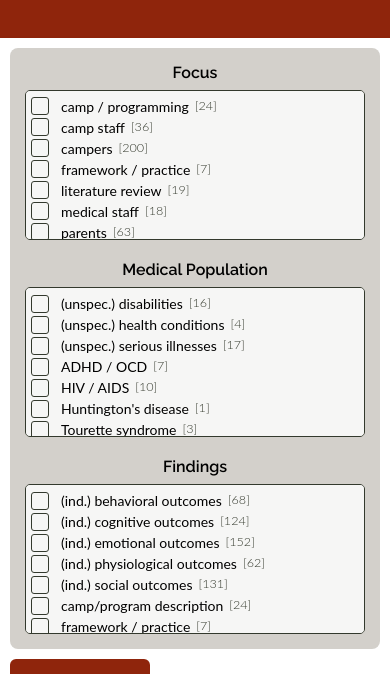
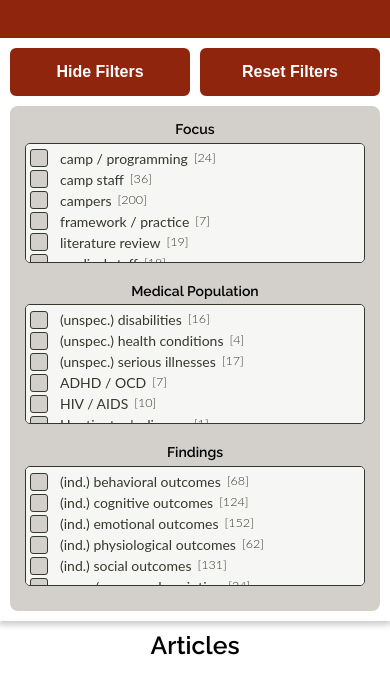
Before and after one commit to jonathangerth/jonathangerth.github.io, a plain HTML site: page database.html in a window 390 px wide. Shown: the part 131-805 px from the top of the page. Drawn offline with Linux system fonts and the light colour scheme.

Commit message:
collapsible filters

```diff
--- a/assets/css/database.css
+++ b/assets/css/database.css
@@ -1,3 +1,8 @@
+
+/*-------------------------------------------------------------------
+  # GENERAL STYLES
+-------------------------------------------------------------------*/
+
 :root {
   --background-color: #ffffff;
   --default-color: black;
@@ -44,10 +49,6 @@
   --nav-font: "Lato", sans-serif;
 }
 
-/*-------------------------------------------------------------------
-  # GENERAL STYLES
--------------------------------------------------------------------*/
-
 body {
   font-family: Arial, sans-serif;
   /* margin: 20px; */
@@ -55,20 +56,10 @@ body {
   background-color: var(--background-color);
 }
 
-/* Ensure content isn't covered by sidebar */
-@media (min-width: 1200px) {
-  body.database-page main {
-      margin-left: 300px;
-      /* padding: 20px; */
-  }
-}
-
 /*-------------------------------------------------------------------
-  # DATABASE PAGE STYLES
+HERO SECTION
 -------------------------------------------------------------------*/
 
-/* HERO SECTION */
-/* Ensure HERO is NOT sticky */
 .database-hero {
   width: 100%;
   min-height: 20vh;
@@ -102,9 +93,6 @@ body {
   # FILTERS SECTION - COMPACT LAYOUT
 -------------------------------------------------------------------*/
 
-/* Filters Section - Single Row Layout */
-/* New container for both filters and reset button */
-
 .filters-section {
   position: sticky;
   top: 0;
@@ -115,23 +103,25 @@ body {
   box-shadow: 0 4px 6px rgba(0, 0, 0, 0.2); /* Keeps filters readable */
 }
 
+/* Filters Section */
 .filters {
   display: flex;
   flex-wrap: wrap;
   justify-content: center;
   align-items: flex-start;
   padding: 15px;
-  background-color: rgba(211, 208, 203, 1); /* Timberwolf with transparency */
+  background-color: rgba(211, 208, 203, 1); /* Timberwolf background with transparency */
   border-radius: 8px;
   width: 100%;
-  gap: 20px;
+  gap: 20px;  /* Horizontal gap by default */
+  transition: all 0.3s ease; /* Smooth transition */
 }
-
 
 /* Each filter group */
 .filter-group {
   flex: 1;
-  min-width: 200px;
+  min-width: 200px; /* Prevents too small of a filter group */
+  margin-bottom: 10px;  /* Space between filter groups when stacked vertically */
 }
 
 /* Filter Headings */
@@ -142,7 +132,20 @@ body {
   text-align: center;
 }
 
-/* Scrollable Checkbox List */
+/* Collapsed filters are hidden */
+.filters.collapsed {
+  height: 0;  /* Instead of max-height */
+  opacity: 0;
+  visibility: hidden;
+  padding: 0;
+  margin: 0;
+  gap: 0; /* Remove space when collapsed */
+}
+
+
+
+
+/* Additional styling for filter options and checkboxes (keep unchanged) */
 .filter-options {
   display: flex;
   flex-direction: column;
@@ -151,59 +154,56 @@ body {
   padding: 5px;
   border: 1px solid var(--grey);
   border-radius: 5px;
-  background: rgb(256,256,256,.8)
+  background: rgb(256,256,256,.8);
 }
 
-/* Reduce spacing between checkboxes */
-.filter-options label {
-  display: flex;
-  align-items: center;
-  font-size: 14px;
-  color: var(--grey); /* Default text color */
-  cursor: pointer;
-  gap: 6px;
-  transition: color 0.3s ease-in-out; /* Smooth transition */
-}
-
-.filter-options .filter-count {
-  font-weight: 300; /* Lighter weight */
-  color: var(--grey); /* Slightly dimmer */
-  font-size: 0.9em; /* Slightly smaller */
-  transition: color 0.3s ease-in-out; /* Smooth transition */
-}
-
-
-/* Adjust Checkbox Size */
+/* Adjusting checkbox and other option styles (keep unchanged) */
 .filter-options input[type="checkbox"] {
   width: 18px;
   height: 18px;
   margin-right: 6px;
   appearance: none;
-  border: 0.5px solid var(--grey); /* Sienna border */
-  border-radius: 3px; /* Slightly rounded corners */
-  background-color: var(--timberwolf) 50%;
+  border: 0.5px solid var(--grey);
+  border-radius: 3px;
+  background-color: var(--timberwolf);
   cursor: pointer;
   display: inline-block;
   position: relative;
   transition: all 0.2s ease-in-out;
 }
 
-/* When Checkbox is Checked: Change Text & Count Color */
-.filter-options input[type="checkbox"]:checked + span {
-  color: var(--sienna); /* Change text color */
-  font-weight: 600; /* Make it bold */
+.filter-options label {
+  display: flex;
+  align-items: center;
+  font-size: 14px;
+  color: var(--grey);
+  cursor: pointer;
+  gap: 6px;
 }
 
-/* When Checkbox is Checked: Change Count Color */
-.filter-options input[type="checkbox"]:checked + span + .filter-count {
-  color: var(--sienna); /* Change count color */
-  font-weight: 600; /* Make it bold */
+.filter-options .filter-count {
+  font-weight: 300;
+  color: var(--grey);
+  font-size: 0.9em;
+  transition: color 0.3s ease-in-out;
 }
 
-/* Checked State */
+
+
+/* When Checkbox is Checked */
+.filter-options input[type="checkbox"]:checked + span {
+  color: var(--sienna);
+  font-weight: 600;
+}
+
+.filter-options input[type="checkbox"]:checked + span + .filter-count {
+  color: var(--sienna);
+  font-weight: 600;
+}
+
 .filter-options input[type="checkbox"]:checked {
-  background-color: var(--sienna); /* Filled with Sienna */
-  border-color: var(--sienna); /* Border remains Sienna */
+  background-color: var(--sienna);
+  border-color: var(--sienna);
 }
 
 /* Checkmark Effect */
@@ -214,7 +214,7 @@ body {
   top: 2px;
   width: 6px;
   height: 12px;
-  border: solid white; /* White checkmark for contrast */
+  border: solid white;
   border-width: 0 1px 1px 0;
   transform: rotate(45deg);
   opacity: 0;
@@ -237,28 +237,44 @@ body {
   outline: 1px solid var(--sienna);
 }
 
-/* Adjust Checkbox Label Spacing */
-.filter-options label {
+
+
+/* Button Container - Holds Reset & Toggle Buttons */
+.filter-controls {
   display: flex;
-  align-items: center;
-  font-size: 14px;
-  color: black;
-  cursor: pointer;
-  gap: 6px;
+  width: 100%;
+  gap: 10px; /* Space between buttons */
+  margin-bottom: 10px; /* Space below buttons */
+  justify-content: space-between; /* Make sure buttons take up half the width each */
 }
 
+/* Buttons for Reset & Toggle Filters */
+.filter-button {
+  flex: 1; /* Ensures each button takes up half of the container width */
+  background-color: var(--sienna);
+  color: white;
+  border: 2px solid var(--sienna);
+  padding: 10px 20px;
+  font-size: 16px;
+  font-weight: bold;
+  border-radius: 6px;
+  cursor: pointer;
+  transition: all 0.3s ease-in-out;
+  text-align: center;
+  width: 48%; /* Ensure buttons fit within container */
+}
 
-/* RESPONSIVE: Stack filters on smaller screens */
-@media (max-width: 768px) {
-  .filters {
-      flex-direction: column;
-      align-items: center;
-  }
+.filter-button:hover {
+  background-color: color-mix(in srgb, var(--sienna) 80%, var(--timberwolf) 20%);
+  border-color: var(--sienna);
+  color: white;
+}
 
-  .filter-group {
-      width: 100%;
-  }
+.filter-button:focus {
+  outline: 2px solid var(--sienna);
+  outline-offset: 2px;
 }
+
 
 .reset-button {
   background-color: var(--sienna);
@@ -286,7 +302,7 @@ body {
 
 
 /*-------------------------------------------------------------------
-  # DATABASE CONTAINER & CARDS
+  # DATABASE CONTAINER
 -------------------------------------------------------------------*/
 
 .database-container {
@@ -312,7 +328,10 @@ padding-bottom: 10px;
   justify-content: center;
 }
 
-/* DATABASE CARD DESIGN */
+/*-------------------------------------------------------------------
+ARTICLE CARDS
+-------------------------------------------------------------------*/
+
 .database-card {
   display: flex;
   flex-direction: column;
@@ -391,16 +410,12 @@ padding-bottom: 10px;
   # DATABASE CARD TAG STYLES (SMALLER & CLEANER)
 -------------------------------------------------------------------*/
 
-/* Remove bold emphasis from tag headings */
 .card-tags div {
   font-size: 12px;  /* Smaller font size for tag headings */
   font-weight: normal; /* No bold */
   margin-bottom: 3px;
 }
 
-/*-----------------------------------------------
-    # DATABASE CARD TAG STYLES (TWO-COLUMN LAYOUT)
------------------------------------------------*/
 
 /* Container for Each Tag Section */
 .tag-section {
@@ -440,23 +455,35 @@ padding-bottom: 10px;
   /* white-space: nowrap; */
 }
 
-/* RESPONSIVE: Adjust Cards for Smaller Screens */
+/*-------------------------------------------------------------------
+MOBILE SCREEN RESPONSIVENESS
+-------------------------------------------------------------------*/
+
 @media (max-width: 768px) {
-  .cards-container {
-      flex-direction: column;
-      align-items: center;
-  }
-
-  .database-card {
-      width: 90%;
-  }
-
   .filters {
-      flex-direction: column;
-      align-items: center;
+    flex-direction: column;  /* Stack filter groups vertically on mobile */
+    gap: 10px;  /* Smaller gap between stacked filters */
   }
 
   .filter-group {
-      width: 100%;
+    width: 100%; /* Ensure each filter group takes up the full width */
+  }
+
+  .filter-group h3 {
+      margin-bottom: 5px; /* Reduce spacing below filter headings */
+      font-size: 14px; /* Slightly smaller text */
+  }
+
+  .filter-options {
+      max-height: 120px; /* Slightly smaller to save space */
+      padding: 4px;
   }
 }
+
+
+/* Ensure content isn't covered by sidebar */
+@media (min-width: 1200px) {
+  body.database-page main {
+      margin-left: 300px;
+  }
+}
--- a/assets/js/database.js
+++ b/assets/js/database.js
@@ -64,8 +64,6 @@ document.addEventListener("DOMContentLoaded", function () {
     return result;
   }
 
-  // Generate Filters Dynamically
-// Generate Filters Dynamically with Count
 // Generate Filters Dynamically with Count
 function generateFilters() {
     const categories = ["focus_cat", "medical_cat", "outcome_cat"];
@@ -250,3 +248,14 @@ function decodeEntities(encodedString) {
     textarea.innerHTML = encodedString;
     return textarea.value;
 }
+
+document.addEventListener("DOMContentLoaded", function () {
+  const toggleButton = document.getElementById("toggle-filters");
+  const filtersSection = document.querySelector(".filters");
+
+  toggleButton.addEventListener("click", function () {
+      const isCollapsed = filtersSection.classList.toggle("collapsed");
+      // Toggle the button text between "Show Filters" and "Hide Filters"
+      toggleButton.textContent = isCollapsed ? "Show Filters" : "Hide Filters";
+  });
+});
--- a/database.html
+++ b/database.html
@@ -94,32 +94,25 @@
 
         <!-- FILTERS SECTION CONTAINER -->
         <section class="filters-section">
-            <!-- Filters Section -->
+            <div class="filter-controls">
+                <button id="toggle-filters" class="filter-button">Hide Filters</button>
+                <button id="reset-filters" class="filter-button">Reset Filters</button>
+            </div>
             <section class="filters">
-                <!-- Participant Type Filter -->
                 <div class="filter-group">
                     <h3>Focus</h3>
                     <div id="focus_cat-filters" class="filter-options"></div>
                 </div>
-
-                <!-- Medical Categorization Filter -->
                 <div class="filter-group">
                     <h3>Medical Population</h3>
                     <div id="medical_cat-filters" class="filter-options"></div>
                 </div>
-
-                <!-- Outcome Category Filter -->
                 <div class="filter-group">
                     <h3>Findings</h3>
                     <div id="outcome_cat-filters" class="filter-options"></div>
                 </div>
             </section>
-            <div class="reset-container">
-                <button id="reset-filters" class="reset-button">Reset Filters</button>
-            </div>
-            <!-- Reset Button Positioned Below Filters -->
         </section>
-
 
         <!-- DATABASE CARDS TABLE -->
         <section class="database-container">
```
